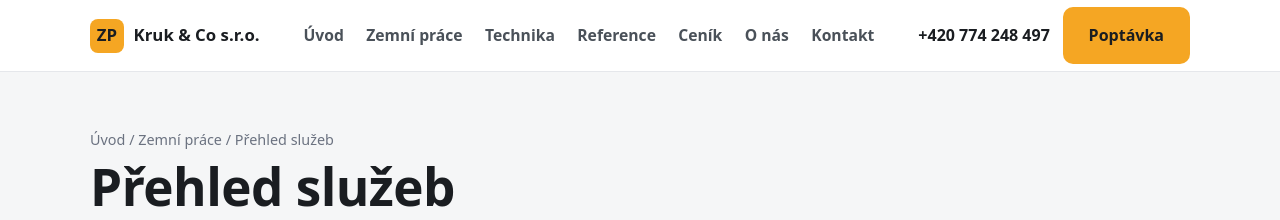
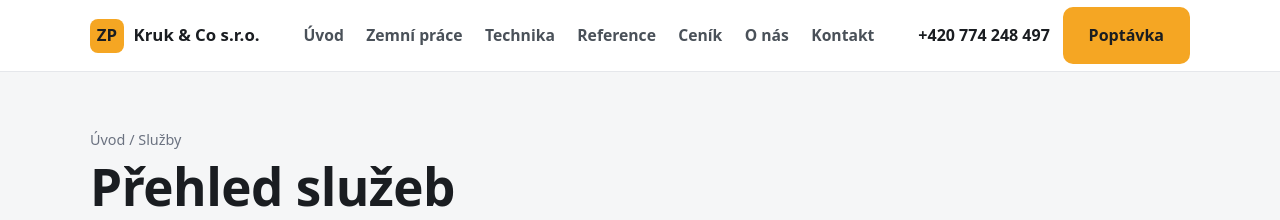
Before and after one commit to Foxxikk/zemni-prace-web, a Next.js app: page /sluzby in a window 1280 px wide. Shown: the top 220 px of the page. Built offline with nearby package versions, Linux system fonts and the light colour scheme; no server answers.

Commit message:
fix(seo): drobeckova navigace rozcestniku sluzeb

```diff
--- a/app/sluzby/page.jsx
+++ b/app/sluzby/page.jsx
@@ -18,7 +18,7 @@ export default function SluzbyPage() {
       <div className="page-head">
         <div className="container">
           <Breadcrumbs
-            items={[{ name: "Zemní práce", href: "/zemni-prace" }, { name: "Přehled služeb" }]}
+            items={[{ name: "Služby" }]}
           />
           <h1>Přehled služeb</h1>
           <p className="lead">
```
